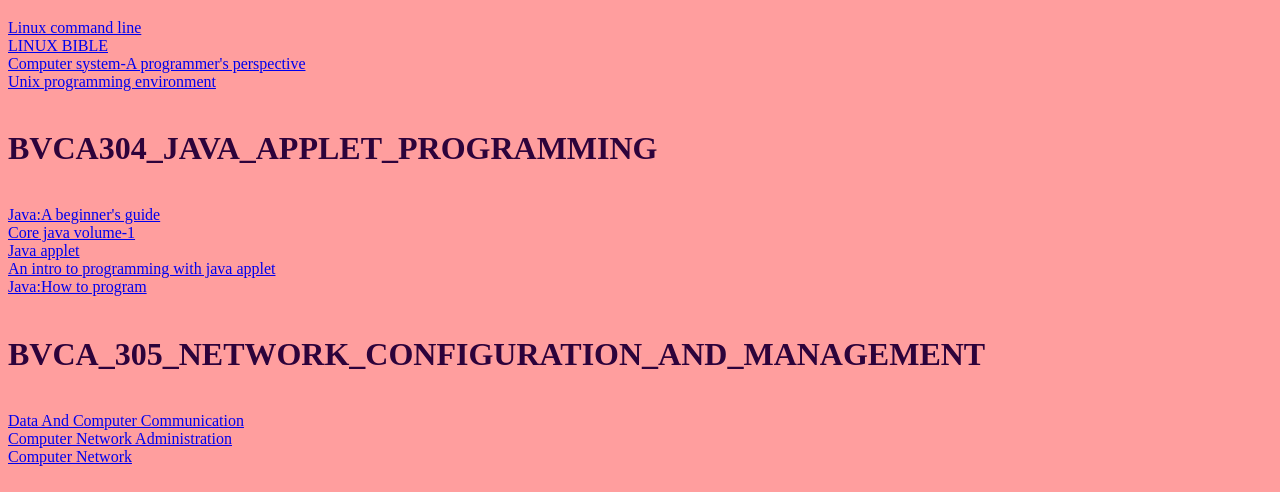
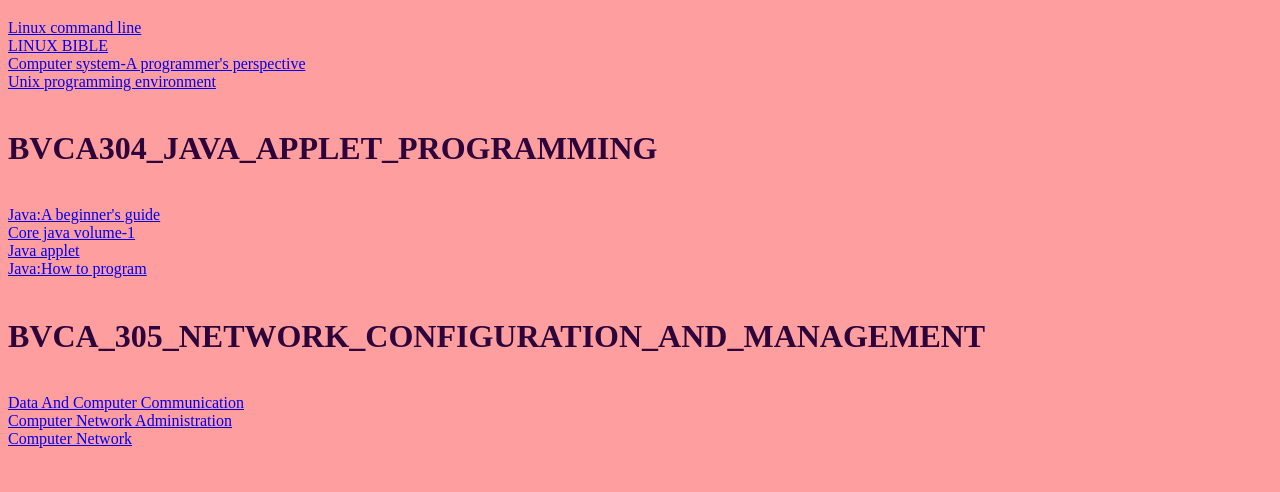
Before and after one commit to utpal797/bvca_books_semester_3, a plain HTML site: page index.html in a window 1280 px wide. Shown: the part 571-1063 px from the top of the page. Drawn offline with Linux system fonts and the light colour scheme.

Commit message:
Update index.html

```diff
--- a/index.html
+++ b/index.html
@@ -30,7 +30,6 @@
     <a href="BVCA304Java Applet programming\Java - A Beginner's Guide, 3rd Edition (2005).pdf">Java:A beginner's guide</a><br>
     <a href="BVCA304Java Applet programming\9780134177373-Vol-1.pdf">Core java volume-1</a><br>
     <a href="BVCA304Java Applet programming\java-applet-a-clear-and-concise-reference.pdf">Java applet</a><br>
-    <a href="CBVCA304Java Applet programming\java-applets_compress.pdf">An intro to programming with java applet</a><br>
     <a href="BVCA304Java Applet programming\download-pdf-ebooks.org-1489929113Bv7P9.pdf">Java:How to program</a><br><br>
 
     <h1>BVCA_305_NETWORK_CONFIGURATION_AND_MANAGEMENT</h1><br>
```
